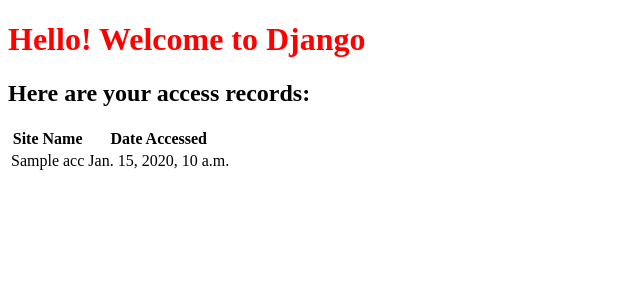
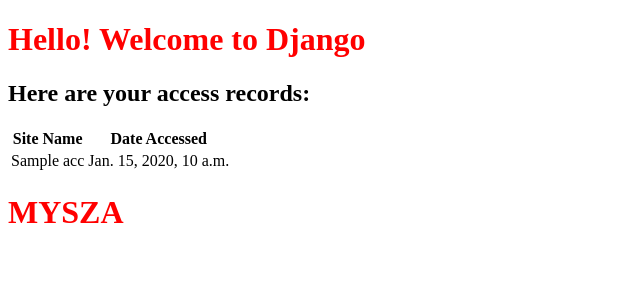
Before and after one commit to JustynaWr/testrepo, a Django app: template first_project/templates/first_app/index.html in a window 1280 px wide. Shown: the top 300 px of the page, without its empty margins (0-640 px from the left). Run offline with Django 3.2, Linux system fonts and the light colour scheme; the template is opened without the code that fills it: most values are stand-ins (such as "Sample title", 1, 10 or a date in 2020).

Commit message:
2nd commit

```diff
--- a/first_project/templates/first_app/index.html
+++ b/first_project/templates/first_app/index.html
@@ -28,6 +28,7 @@
         {% else %}
           <p>NO ACCESS RECORDS FOUND!</p>
         {% endif %}
+        <h1>MYSZA</h1>
 
 
     </div>
```
